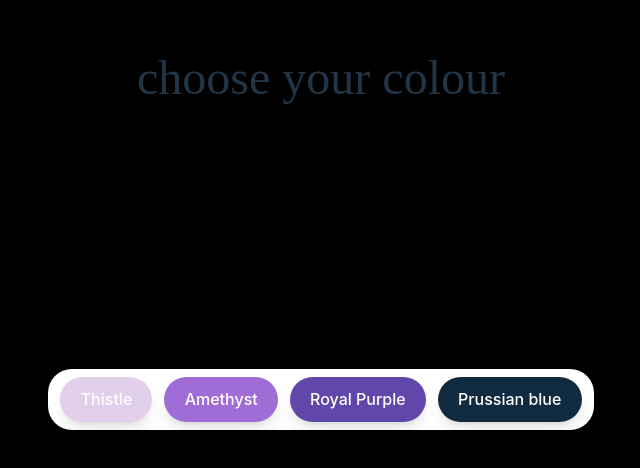
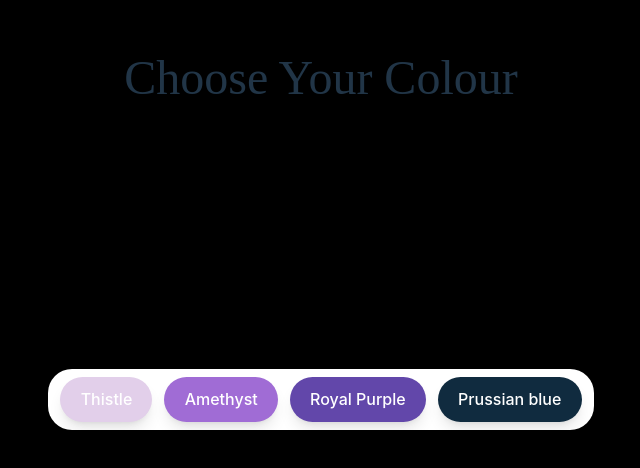
Before and after one commit to konal01/statecolourchange, a React (Vite) app: page / in a window 1280 px wide. Shown: the part 322-790 px from the top of the page, without its empty margins (319-959 px from the left). Built offline with nearby package versions, Linux system fonts and the light colour scheme.

Commit message:
dsfdsfds

```diff
--- a/src/App.jsx
+++ b/src/App.jsx
@@ -8,7 +8,7 @@ function App() {
     <>
      <div id= "choosecolour" className="w-screen h-screen duration-200 font-custom flex items-center justify-center text-5xl "
         style={{backgroundColor: color}}>
-            <div className='px-10 flex align-middle font-custom'>choose your colour</div>
+            <div className='px-10 flex align-middle font-custom'>Choose Your Colour</div>
      </div>
       <div className='fixed flex flex-wrap justify-center  bottom-12 inset-x-0 px-4' >
           <div className='flex flex-wrap justify-center gap-3 shadow-lg bg-white px-3 py-2 rounded-3xl '>
```
